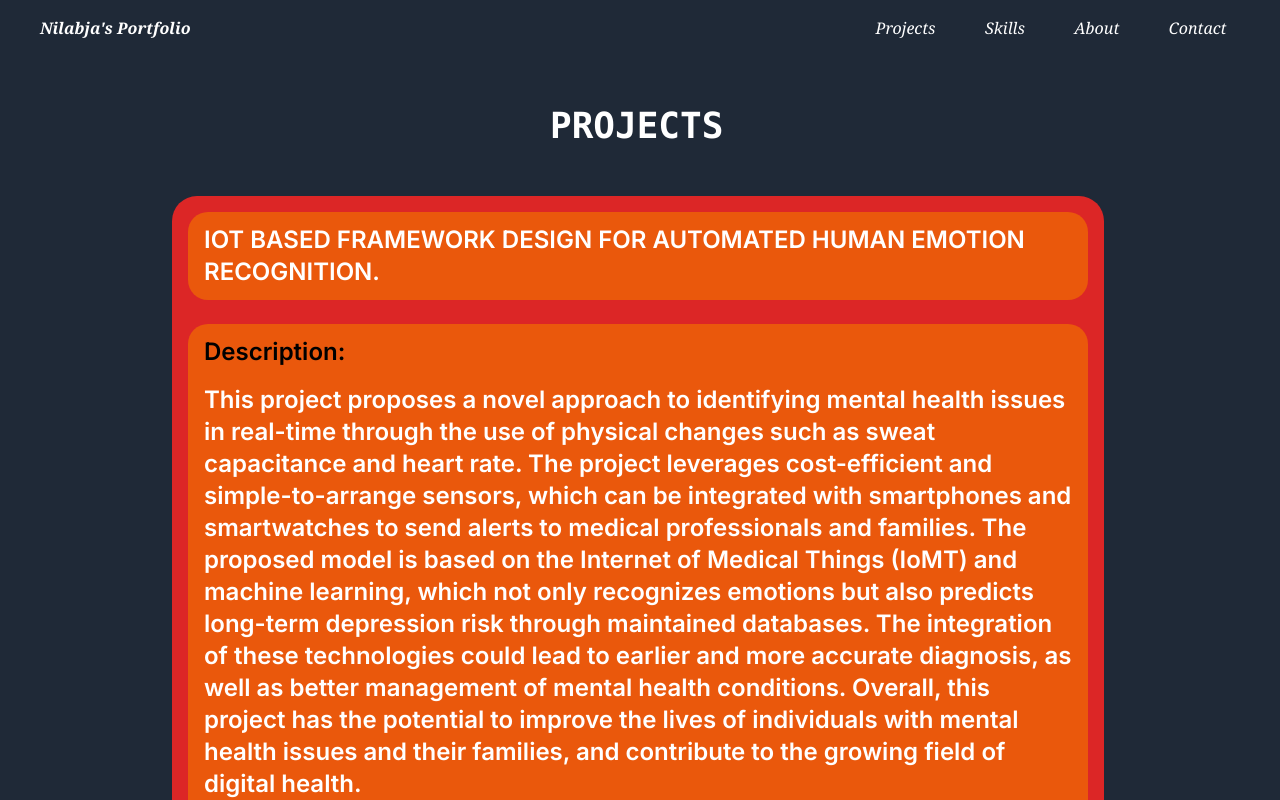
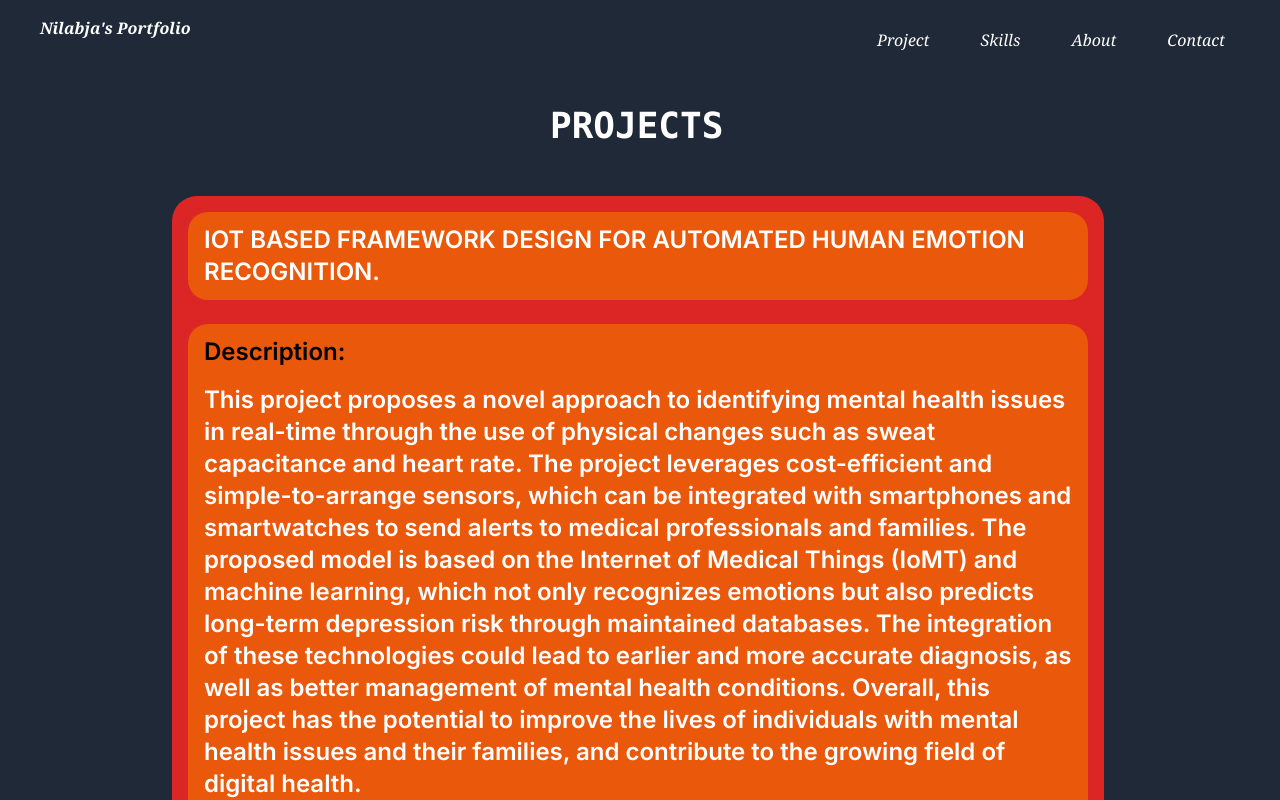
Before and after one commit to imNilabja/Nilabja-s-Portfolio_V2, a Next.js app: page /Projects in a window 1280 px wide. Shown: the top 800 px of the page. Built offline with nearby package versions, Linux system fonts and the light colour scheme.

Commit message:
bug fix 4

```diff
--- a/Components/Header.js
+++ b/Components/Header.js
@@ -8,14 +8,13 @@ const Header = () => {
 
                 <p className='w-[200px] ml-10 mt-4 font-semibold text-white italic font-serif'>Nilabja's Portfolio</p>
 
-                <div className=' italic font-serif flex justify-evenly  w-[450px] ml-auto relative text-white text-m mt-4'>
+                <div className=' italic font-serif flex justify-evenly w-[450px] h-[60px] ml-auto relative text-white text-m mt-2 py-3'>
 
 
-
-                    <Link href='/Projects' className=''>Projects</Link>
-                    <Link href='/Skill' className=''>Skills</Link>
-                    <Link href='/About' className=''>About</Link>
-                    <Link href='/Contact' className=''>Contact</Link>
+                    <Link href='/Projects' className='my-2'>Project</Link>
+                    <Link href='/Skill' className='my-2'>Skills</Link>
+                    <Link href='/About' className='my-2'>About</Link>
+                    <Link href='/Contact' className='my-2'>Contact</Link>
 
                 </div>
 
--- a/Components/ProjectPoints.js
+++ b/Components/ProjectPoints.js
@@ -6,7 +6,7 @@ const ProjectPoints = (props) => {
     console.log(download)
     return (
         <>
-            <div className='bg-red-600 max-w-[950px] min-w-[10px] min-h-[100px] mr-auto relative ml-auto top-[100px] rounded-[25px] mr-2 ml-2 p-4 flex-col justify-center'>
+            <div className='bg-red-600 max-w-[950px] min-w-[10px] min-h-[100px] mr-auto relative ml-auto top-[100px] rounded-[25px] p-4 flex-col justify-center'>
                 <p className='bg-orange-600 text-white font-semibold ml-auto mr-auto text-2xl max-w-[900px] min-h-[50px] py-3 px-4 rounded-[20px] relative'>
                     {Topic_name}
                 </p>
--- a/app/globals.css
+++ b/app/globals.css
@@ -6,3 +6,7 @@
 ::-webkit-scrollbar {
   width: 0px;
 }
+
+::selection{
+  color: rgb(241, 203, 145);
+}
--- a/app/layout.js
+++ b/app/layout.js
@@ -5,7 +5,7 @@ import './globals.css'
 const inter = Inter({ subsets: ['latin'] })
 
 export const metadata = {
-  title: "Nilabja's Portfollio",
+  title: "Nilabja's Portfolio",
   description: 'Generated by create next app',
 }
 
```
